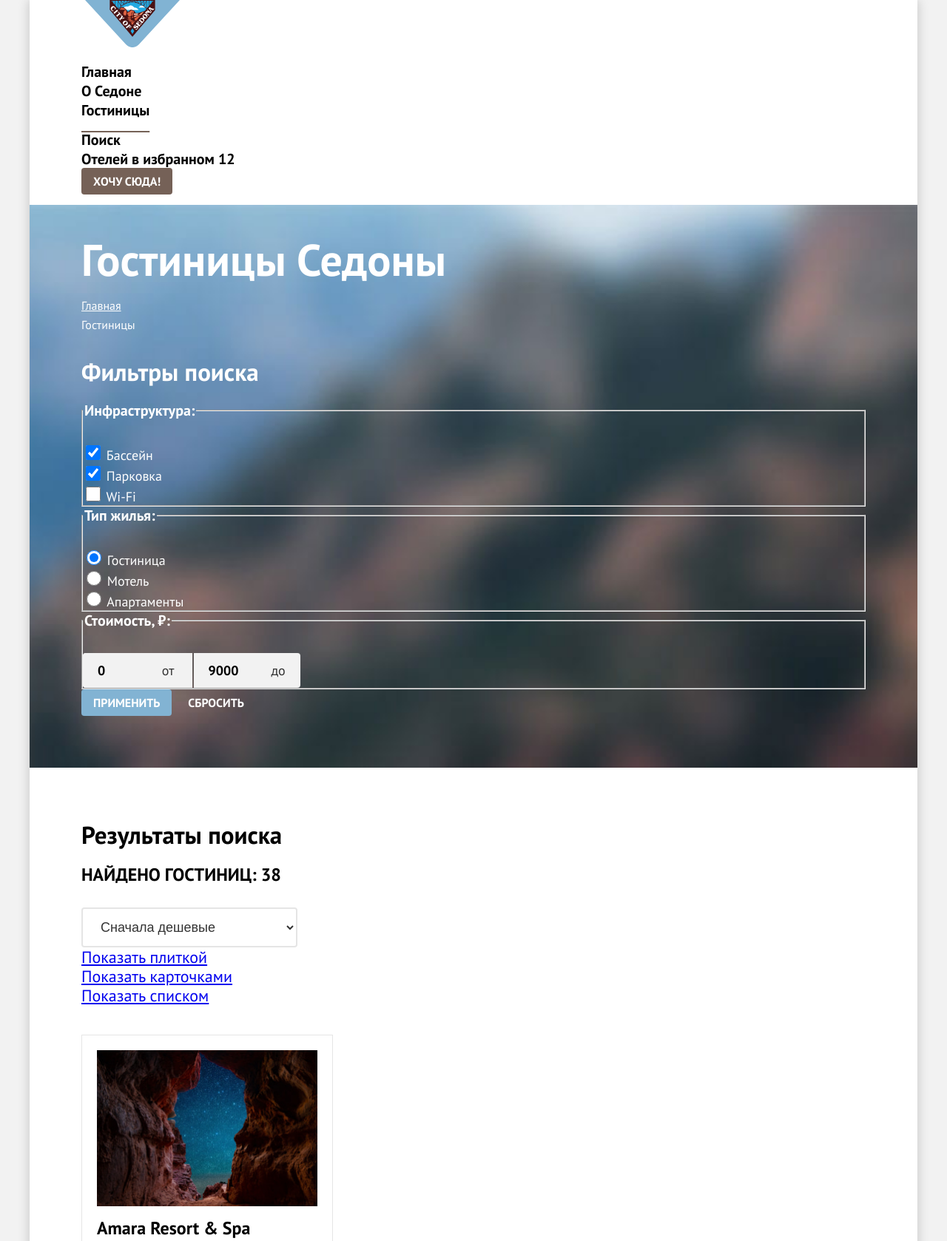
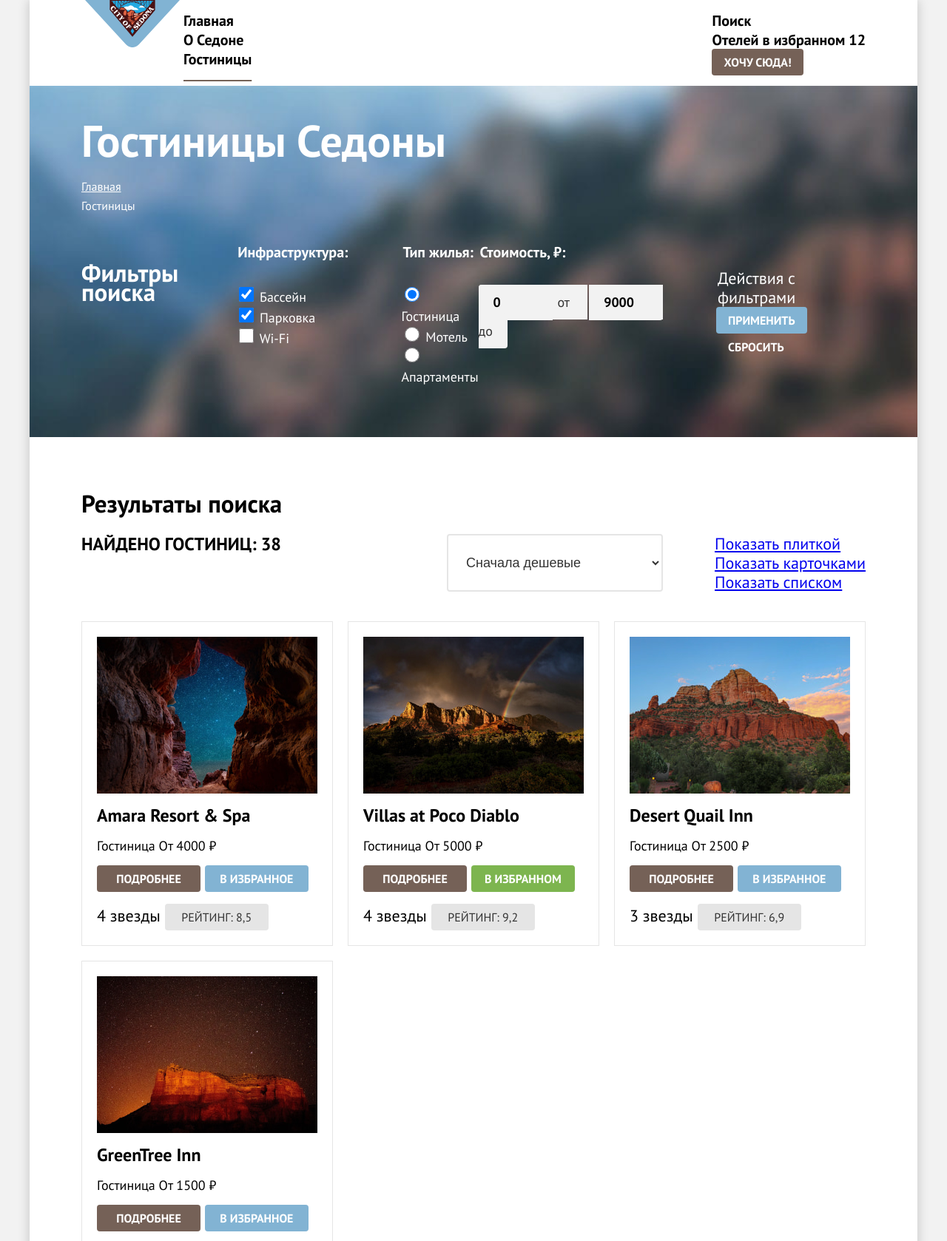
Before and after one commit to htmlacademy-htmlcss/2474201-sedona-3, a plain HTML site: page catalog.html in a window 1280 px wide. Shown: the top 1678 px of the page at 74% size. Drawn offline with Linux system fonts and the light colour scheme.

Commit message:
Добавляет сетку страниц и крупных блоков
5.22. Сетки для всех страниц

```diff
--- a/catalog.html
+++ b/catalog.html
@@ -132,8 +132,11 @@
                 </label>
               </fieldset>
 
-              <button class="search-form-button button-small button-secondary" type="submit">Применить</button>
-              <button class="search-form-reset button-small button-ghost" type="reset">Сбросить</button>
+              <fieldset class="search-form-field field-button">
+                <legend class="visually-hidden">Действия с фильтрами</legend>
+                <button class="search-form-button button-small button-secondary" type="submit">Применить</button>
+                <button class="search-form-reset button-small button-ghost" type="reset">Сбросить</button>
+              </fieldset>
             </div>
           </form>
         </section>
@@ -141,7 +144,7 @@
         <section class="search-result">
           <h2 class="visually-hidden">Результаты поиска</h2>
 
-          <header class="search-result-header">
+          <header class="search-result-header search-result-container">
             <p class="result-title">
               Найдено гостиниц:
               <span class="result-count">38</span>
@@ -175,7 +178,7 @@
             </div>
           </header>
 
-          <ul class="search-result-list" data-test="catalog">
+          <ul class="search-result-list search-result-container" data-test="catalog">
             <li class="search-result-item hotel-card">
               <a class="hotel-card-link" href="#hotel">
                 <img class="hotel-image" src="images/content/hotels/hotel-1.jpg" width="300" height="212"
--- a/styles/styles.css
+++ b/styles/styles.css
@@ -129,6 +129,10 @@
   box-sizing: border-box;
 }
 
+html {
+  height: 100%;
+}
+
 body {
   /* Общие стили */
   font-family: var(--font-family);
@@ -136,16 +140,19 @@ body {
   line-height: var(--line-height-basic);
   color: var(--color-basic);
   background-color: var(--bg-body);
-
-  /* Отступ для тени */
   margin: 0;
-  padding: 0 40px;
+  height: 100%;
 }
 
 /* Тень страницы */
 .page-shadow {
   background: var(--white);
   box-shadow: 0 0 15px var(--shadow);
+  margin: 0 auto;
+  display: flex;
+  flex-direction: column;
+  min-height: 100%;
+  width: 1200px;
 }
 
 /* Buttons - общее */
@@ -166,11 +173,13 @@ body {
 .button-small {
   font-size: var(--font-size-button-small);
   line-height: var(--line-height-button-small);
+  height: 36px;
 }
 
 .button-big {
   font-size: var(--font-size-button-big);
   line-height: var(--line-height-button-big);
+  height: 52px;
 }
 
 .button-small:active,
@@ -215,15 +224,19 @@ body {
 }
 
 /* Header */
-.page-header {
-  padding: 0 70px;
-  margin: 0;
+.navigation {
+  display: flex;
+  margin: 0 70px;
 }
 
 .navigation-list {
   list-style: none;
   margin: 14px 0;
   padding: 0;
+}
+
+.navigation-user {
+  margin-left: auto;
 }
 
 .navigation-link {
@@ -252,12 +265,15 @@ body {
   text-align: center;
   padding: 40px 70px 30px;
   padding-bottom: 35px;
+  display: flex;
+  justify-content: space-between;
 }
 
 .contacts-social-list {
   list-style: none;
   margin: 0;
   padding: 0;
+  width: 142px;
 }
 
 .contacts-phone {
@@ -266,11 +282,16 @@ body {
   color: inherit;
   text-align: center;
   text-decoration: none;
+  flex-grow: 1;
 }
 
 /* Главная страница */
 .main-index {
   text-align: center;
+}
+
+.main-container {
+  flex-grow: 1;
 }
 
 /* Hero  */
@@ -317,11 +338,22 @@ body {
   list-style: none;
   margin: 40px 0 0;
   padding: 0;
+  display: flex;
+  flex-wrap: wrap;
+  justify-content: space-between;
+}
+
+.advantages-container,
+.infrastructure-item {
+  width: 400px;
+  min-height: 385px;
+  padding: 80px 85px;
 }
 
 .block-1 {
   background-color: var(--bg-block-1);
   color: var(--color-bg-default);
+  display: flex;
 }
 
 .block-2 {
@@ -351,8 +383,7 @@ body {
 .advantages-img {
   display: block;
   object-fit: cover;
-  width: 100%;
-  height: 100%;
+  max-width: 100%;
 }
 
 /* Блок - Инфраструктура */
@@ -365,6 +396,7 @@ body {
   list-style: none;
   margin: 14px 0 0;
   padding: 0;
+  display: flex;
 }
 
 .infrastructure-title {
@@ -381,12 +413,6 @@ body {
   line-height: var(--line-height-block);
   padding: 0;
   margin: 0;
-}
-
-.advantages-container,
-.infrastructure-item {
-  min-height: 385px;
-  padding: 80px 85px;
 }
 
 /* Блок - Поиск */
@@ -406,19 +432,6 @@ body {
   text-align: center;
 }
 
-.subscribe-bg {
-  background-color: var(--bg-form-input);
-  background-image: url("../images/background/subscribe-background.jpg");
-  background-repeat: no-repeat;
-  background-size: cover;
-  background-position: center;
-  color: var(--color-bg-default);
-}
-
-.subscribe-bg-preview {
-  color: var(--color-bg-default);
-}
-
 .subscribe-form {
   margin: 5px 0 0;
 }
@@ -436,6 +449,19 @@ body {
 
 .subscribe-button {
   border-radius: 0 4px 4px 0;
+}
+
+.subscribe-bg {
+  background-color: var(--bg-form-input);
+  background-image: url("../images/background/subscribe-background.jpg");
+  background-repeat: no-repeat;
+  background-size: cover;
+  background-position: center;
+  color: var(--color-bg-default);
+}
+
+.subscribe-bg-preview {
+  color: var(--color-bg-default);
 }
 
 /* Страница Каталог */
@@ -482,9 +508,18 @@ body {
 /* Форма - Поиск гостиницы по фильтрам */
 .search-form {
   padding: 0 70px;
+  display: flex;
+  justify-content: space-between;
+}
+
+.search-form-group {
+  display: flex;
+  justify-content: space-between;
+  gap: 70px;
 }
 
 .search-form-field {
+  border: none;
   margin: 0;
   padding: 0;
 }
@@ -529,7 +564,6 @@ body {
   background-color: var(--bg-form-el-2);
   padding: 12px 0 12px 20px;
   width: 100px;
-  height: 100%;
 }
 
 .price-start {
@@ -541,9 +575,19 @@ body {
   border-radius: 0 4px 4px 0;
 }
 
+.field-button {
+  align-self: center;
+}
+
 /* Блок - Результаты поиска */
 .search-result {
   padding: 50px 70px 60px;
+}
+
+.search-result-header {
+  margin: 0 0 40px;
+  display: flex;
+  justify-content: space-between;
 }
 
 /* Header блока - Результаты поиска */
@@ -556,9 +600,9 @@ body {
   padding: 0 0 30px;
 }
 
-.search-result-header,
-.search-result-list {
-  margin: 0 0 40px;
+.sort-container {
+  display: flex;
+  gap: 0 70px;
 }
 
 .result-view-list {
@@ -583,18 +627,29 @@ body {
   list-style: none;
   padding: 0;
   margin: 0;
+  display: flex;
+  justify-content: space-between;
+  flex-wrap: wrap;
+  gap: 20px;
 }
 
 .hotel-card {
   border: 1px solid var(--bg-form-el-1);
   padding: 20px;
-  max-width: 340px;
-  width: 100%;
+  width: 340px;
+  min-height: 438px;
 }
 
 .hotel-card-link {
   color: inherit;
   text-decoration: none;
+}
+
+.hotel-image {
+  display: block;
+  object-fit: cover;
+  width: 100%;
+  height: auto%;
 }
 
 .hotel-title {
@@ -639,13 +694,6 @@ body {
   border-radius: 4px;
 }
 
-.hotel-image {
-  display: block;
-  object-fit: cover;
-  width: 100%;
-  height: 100%;
-}
-
 .pagination {
   margin: 40px 0 60px;
 }
@@ -654,6 +702,8 @@ body {
   list-style: none;
   padding: 0;
   margin: 0;
+  display: flex;
+  gap: 8px;
 }
 
 .pagination-link {
```
Also changed, not shown: index.html (+7 -4 lines).
